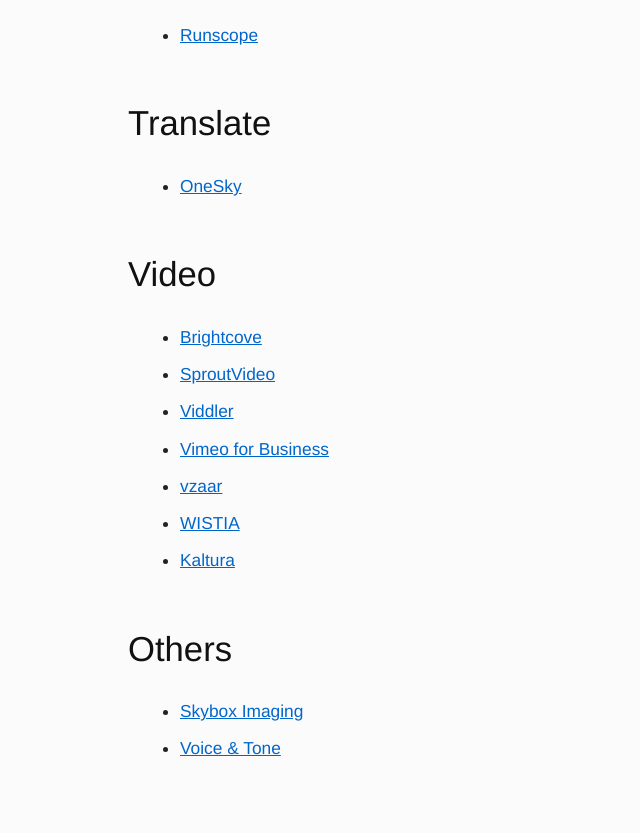
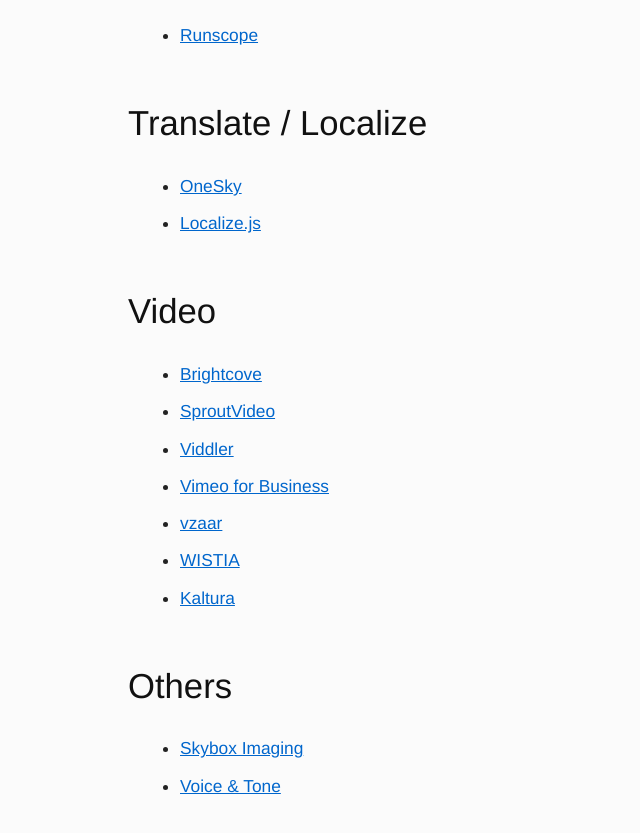
Before and after one commit to leplay/StartupSolutions, a plain HTML site: page index.html in a window 1280 px wide. Shown: the part 5586-6419 px from the top of the page, without its empty margins (0-640 px from the left). Drawn offline with Linux system fonts and the light colour scheme.

Commit message:
update html

```diff
--- a/index.html
+++ b/index.html
@@ -203,10 +203,11 @@
 <li><a href="https://www.runscope.com/">Runscope</a></li>
 </ul>
 
-<h2>Translate</h2>
+<h2>Translate / Localize</h2>
 
 <ul class="task-list">
 <li><a href="http://www.oneskyapp.com/">OneSky</a></li>
+<li><a href="https://localizejs.com/">Localize.js</a></li>
 </ul>
 
 <h2>Video</h2>
```
